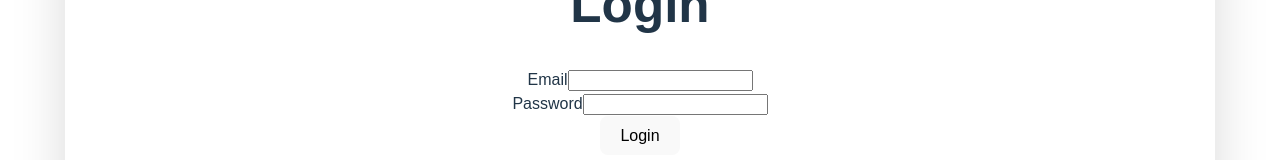
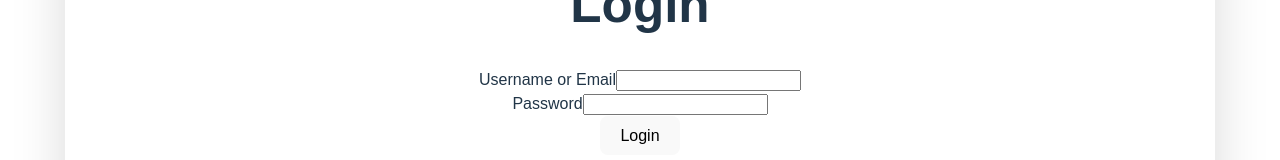
Before and after one commit to lizzyjoo/blog-reader, a React (Vite) app: page /login in a window 1280 px wide. Shown: the part 383-543 px from the top of the page. Built offline with nearby package versions, Linux system fonts and the light colour scheme; a web font is replaced by a local one.

Commit message:
check if user is logging in via email or username

```diff
--- a/src/components/Login.jsx
+++ b/src/components/Login.jsx
@@ -3,22 +3,31 @@ import { Link, useNavigate } from "react-router-dom";
 import { useAuth } from "../context/AuthContext";
 
 export default function Login() {
-  // eslint-disable-next-line no-unused-vars
-  const { login, isAuthenticated } = useAuth();
+  const { login } = useAuth();
   const [error, setError] = useState(null);
   const navigate = useNavigate();
+
+  function isEmail(value) {
+    const emailRegex = /^[a-zA-Z0-9._%+-]+@[a-zA-Z0-9.-]+\.[a-zA-Z]{2,}$/;
+    return emailRegex.test(value);
+  }
 
   async function handleLogin(event) {
     event.preventDefault();
 
-    const email = event.target.email.value;
+    const loginInput = event.target.login_input.value;
     const password = event.target.password.value;
+
+    // Determine if input is email or username
+    const payload = isEmail(loginInput)
+      ? { email: loginInput, password }
+      : { username: loginInput, password };
 
     try {
       const response = await fetch("http://localhost:3000/auth/login", {
         method: "POST",
         headers: { "Content-Type": "application/json" },
-        body: JSON.stringify({ email, password }),
+        body: JSON.stringify(payload),
       });
 
       const data = await response.json();
@@ -27,8 +36,7 @@ export default function Login() {
         throw new Error(data.error || "Login failed");
       }
 
-      login(data.token); // authcontext state update, all other components will re-render
-
+      login(data.token);
       navigate("/");
     } catch (err) {
       setError(err.message);
@@ -43,19 +51,28 @@ export default function Login() {
 
       <form onSubmit={handleLogin}>
         <div className="form-group">
-          <label htmlFor="email">Email</label>
-          <input type="email" id="email" name="email" required />
+          <label htmlFor="login_input">Username or Email</label>
+          <input
+            type="text"
+            id="login_input"
+            name="login_input"
+            required
+            autoComplete="username"
+          />
         </div>
-
         <div className="form-group">
           <label htmlFor="password">Password</label>
-          <input type="password" id="password" name="password" required />
+          <input
+            type="password"
+            id="password"
+            name="password"
+            required
+            autoComplete="current-password"
+          />
         </div>
-
         <button type="submit">Login</button>
-
         <div>
-          Don’t have an account? <Link to="/register">Register</Link>
+          Don't have an account? <Link to="/register">Register</Link>
         </div>
       </form>
     </div>
```
